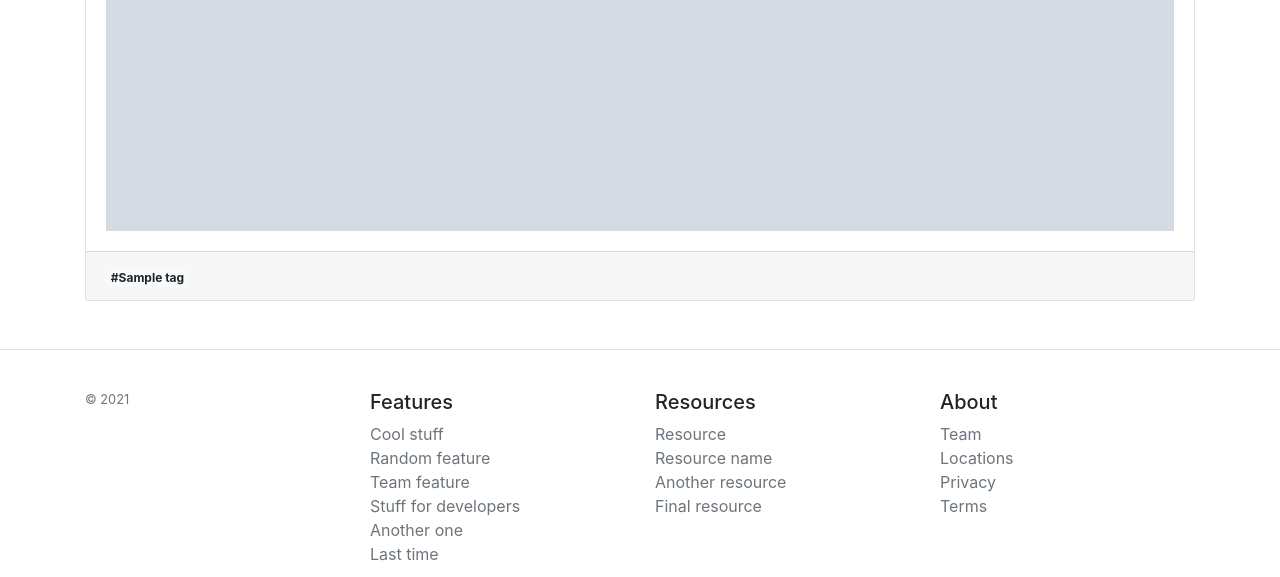
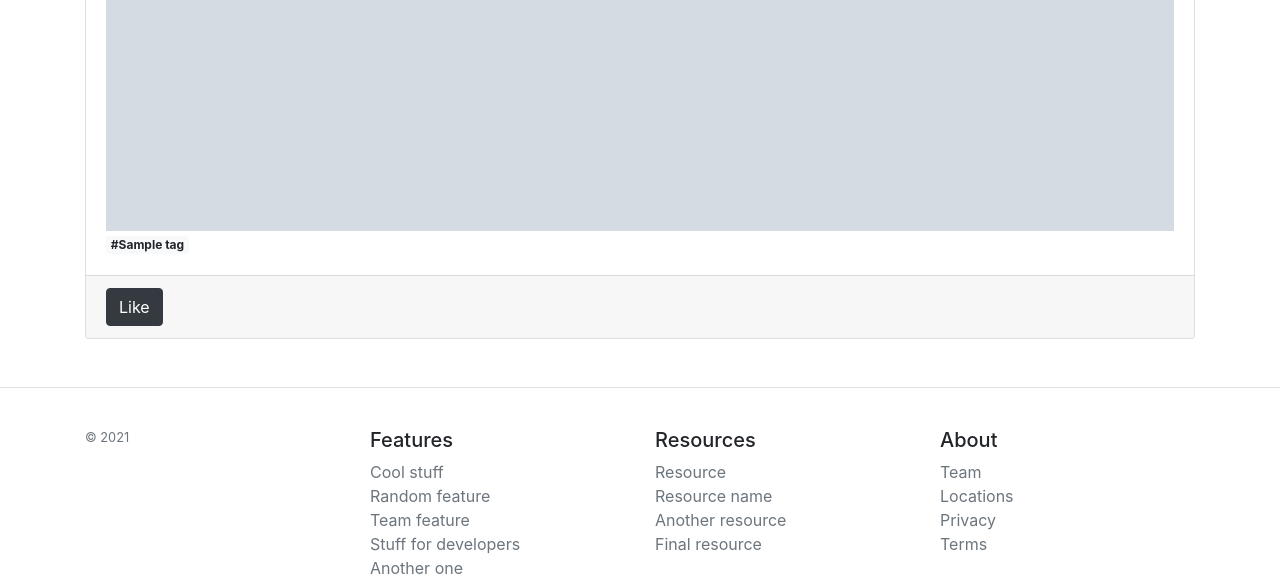
Before and after one commit to merrychrisml/songstagram, a Django app: page /songstagram/post/1/ in a window 1280 px wide. Shown: the part 739-1316 px from the top of the page. Run offline with Django 3.2, Linux system fonts and the light colour scheme; tables that the repository leaves empty hold one stand-in row (values such as "Sample post"); grey boxes marked "Sample" are stand-in pictures; some libraries are stand-ins or nearby versions.

Commit message:
like function completed

```diff
--- a/songstagram/models.py
+++ b/songstagram/models.py
@@ -13,11 +13,16 @@ class BaseModel(models.Model):
 
 
 class Post(BaseModel):
-    author = models.ForeignKey(settings.AUTH_USER_MODEL, on_delete=models.CASCADE)
+    author = models.ForeignKey(
+        settings.AUTH_USER_MODEL, related_name="my_post_set", on_delete=models.CASCADE
+    )
     photo = models.ImageField(upload_to="songstagram/post/%Y/%m/%d")
     caption = models.CharField(max_length=500)
     tag_set = models.ManyToManyField("Tag", blank=True)
     location = models.CharField(max_length=100)
+    like_user_set = models.ManyToManyField(
+        settings.AUTH_USER_MODEL, blank=True, related_name="like_post_set"
+    )
 
     def __str__(self):
         return self.caption
@@ -33,6 +38,12 @@ class Post(BaseModel):
     def get_absolute_url(self):
         return reverse("songstagram:post_detail", args=[self.pk])
 
+    def is_like_user(self, user):
+        return self.like_user_set.filter(pk=user.pk).exists()
+
+    class Meta:
+        ordering = ["-id"]
+
 
 class Tag(models.Model):
     name = models.CharField(max_length=50, unique=True)
--- a/songstagram/templates/songstagram/_post_card.html
+++ b/songstagram/templates/songstagram/_post_card.html
@@ -1,3 +1,4 @@
+{% load songstagram_tags %}
 <div class="card">
     <div class="card-header">
         <img src="{{ post.author.avatar_url }}" style="width: 32px; height: 32px;" />
@@ -7,12 +8,21 @@
     </div>
     <div class="card-body">
         <img src="{{ post.photo.url }}" style="width: 100%;" />
-    </div>
-    <div class="card-footer">
         {% for tag in post.tag_set.all %}
             <span class="badge badge-light">
                 #{{ tag.name }}
             </span>
         {% endfor %}
     </div>
+    <div class="card-footer">
+        {% if post|is_like_user:user %}
+            <a href="{% url "songstagram:post_unlike" post.pk %}" style="color: inherit;">
+                <button type="button" class="btn btn-dark">UnLike</button>
+            </a>
+        {% else %}
+            <a href="{% url "songstagram:post_like" post.pk %}" style="color: inherit;">
+                <button type="button" class="btn btn-dark">Like</button>
+            </a>
+        {% endif %}
+    </div>
 </div>
--- /dev/null
+++ b/songstagram/templatetags/songstagram_tags.py
@@ -0,0 +1,8 @@
+from django import template
+
+register = template.Library()
+
+
+@register.filter
+def is_like_user(post, user):
+    return post.is_like_user(user)
--- a/songstagram/urls.py
+++ b/songstagram/urls.py
@@ -7,5 +7,7 @@ urlpatterns = [
     path('', views.index, name='index'),
     path('post/new/', views.post_new, name='post_new'),
     path('post/<int:pk>/', views.post_detail, name='post_detail'),
+    path('post/<int:pk>/like/', views.post_like, name='post_like'),
+    path('post/<int:pk>/unlike/', views.post_unlike, name='post_unlike'),
     re_path(r'^(?P<username>[\w.@+-]+)/$', views.user_page, name='user_page'),
 ]
--- a/songstagram/views.py
+++ b/songstagram/views.py
@@ -12,21 +12,25 @@ from .models import Post
 @login_required
 def index(request):
     timesince = timezone.now() - timedelta(days=3)
-    post_list = Post.objects.all()\
-        .filter(
-            Q(author=request.user) |
-            Q(author__in=request.user.following_set.all())
-        )\
-        .filter(
-            created_at__gte=timesince
-        )
-    suggested_user_list = get_user_model().objects.all()\
-        .exclude(pk=request.user.pk)\
+    post_list = (
+        Post.objects.all()
+        .filter(Q(author=request.user) | Q(author__in=request.user.following_set.all()))
+        .filter(created_at__gte=timesince)
+    )
+    suggested_user_list = (
+        get_user_model()
+        .objects.all()
+        .exclude(pk=request.user.pk)
         .exclude(pk__in=request.user.following_set.all())[:3]
-    return render(request, "songstagram/index.html", {
-        "post_list": post_list,
-        "suggested_user_list": suggested_user_list,
-    })
+    )
+    return render(
+        request,
+        "songstagram/index.html",
+        {
+            "post_list": post_list,
+            "suggested_user_list": suggested_user_list,
+        },
+    )
 
 
 @login_required
@@ -63,6 +67,24 @@ def post_detail(request, pk):
     )
 
 
+@login_required
+def post_like(request, pk):
+    post = get_object_or_404(Post, pk=pk)
+    post.like_user_set.add(request.user)
+    messages.success(request, f"포스팅#{post.pk}를 좋아합니다.")
+    redirect_url = request.META.get("HTTP_REFERER", "root")
+    return redirect(redirect_url)
+
+
+@login_required
+def post_unlike(request, pk):
+    post = get_object_or_404(Post, pk=pk)
+    post.like_user_set.remove(request.user)
+    messages.success(request, f"포스팅#{post.pk}의 좋아요를 취소합니다.")
+    redirect_url = request.META.get("HTTP_REFERER", "root")
+    return redirect(redirect_url)
+
+
 def user_page(request, username):
     page_user = get_object_or_404(get_user_model(), username=username, is_active=True)
     post_list = Post.objects.filter(author=page_user)
@@ -78,6 +100,6 @@ def user_page(request, username):
             "page_user": page_user,
             "post_list": post_list,
             "post_list_count": post_list_count,
-            "is_follow": is_follow
+            "is_follow": is_follow,
         },
     )
```
Also changed, not shown: songstagram/migrations/0003_auto_20210826_0921.py (added), songstagram/migrations/0004_alter_post_author.py (added), songstagram/templatetags/__init__.py (added).
